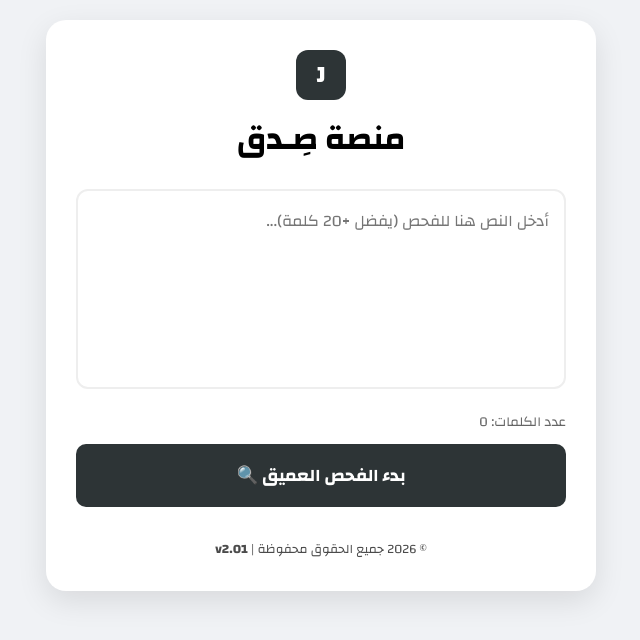
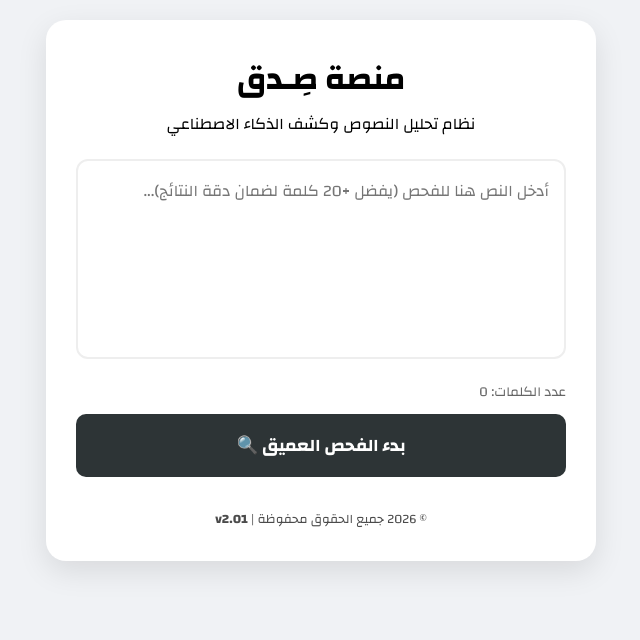
Before and after one commit to 515G/Web, a plain HTML site: page index.html in a window 1280 px wide. Shown: the whole page, without its empty margins (319-959 px from the left). Drawn offline with Linux system fonts and the light colour scheme.

Commit message:
Update index.html

```diff
--- a/index.html
+++ b/index.html
@@ -3,7 +3,7 @@
 <head>
     <meta charset="UTF-8">
     <meta name="viewport" content="width=device-width, initial-scale=1.0">
-    <title>صِـدق </title>
+    <title>صِـدق | كاشف الانتحال الرقمي</title>
     <link href="https://fonts.googleapis.com/css2?family=Changa:wght@400;700&display=swap" rel="stylesheet">
     <link rel="stylesheet" href="style.css">
 </head>
@@ -11,12 +11,12 @@
 
 <div class="app-container">
     <header>
-        <div class="logo-box">J</div>
-        <h1>منصة صِـدق <small></small></h1>
+        <h1>منصة صِـدق</h1>
+        <p class="subtitle">نظام تحليل النصوص وكشف الذكاء الاصطناعي</p>
     </header>
 
     <main>
-        <textarea id="text-input" placeholder="أدخل النص هنا للفحص (يفضل +20 كلمة)..."></textarea>
+        <textarea id="text-input" placeholder="أدخل النص هنا للفحص (يفضل +20 كلمة لضمان دقة النتائج)..."></textarea>
 
         <div class="stats-bar">عدد الكلمات: <span id="word-count">0</span></div>
 
@@ -34,7 +34,7 @@
     </main>
 
     <footer>
-        <p>© 2026 جميع الحقوق محفوظة | <b>v2.01 </b></p>
+        <p>© 2026 جميع الحقوق محفوظة | <b>v2.01</b></p>
     </footer>
 </div>
 
```
